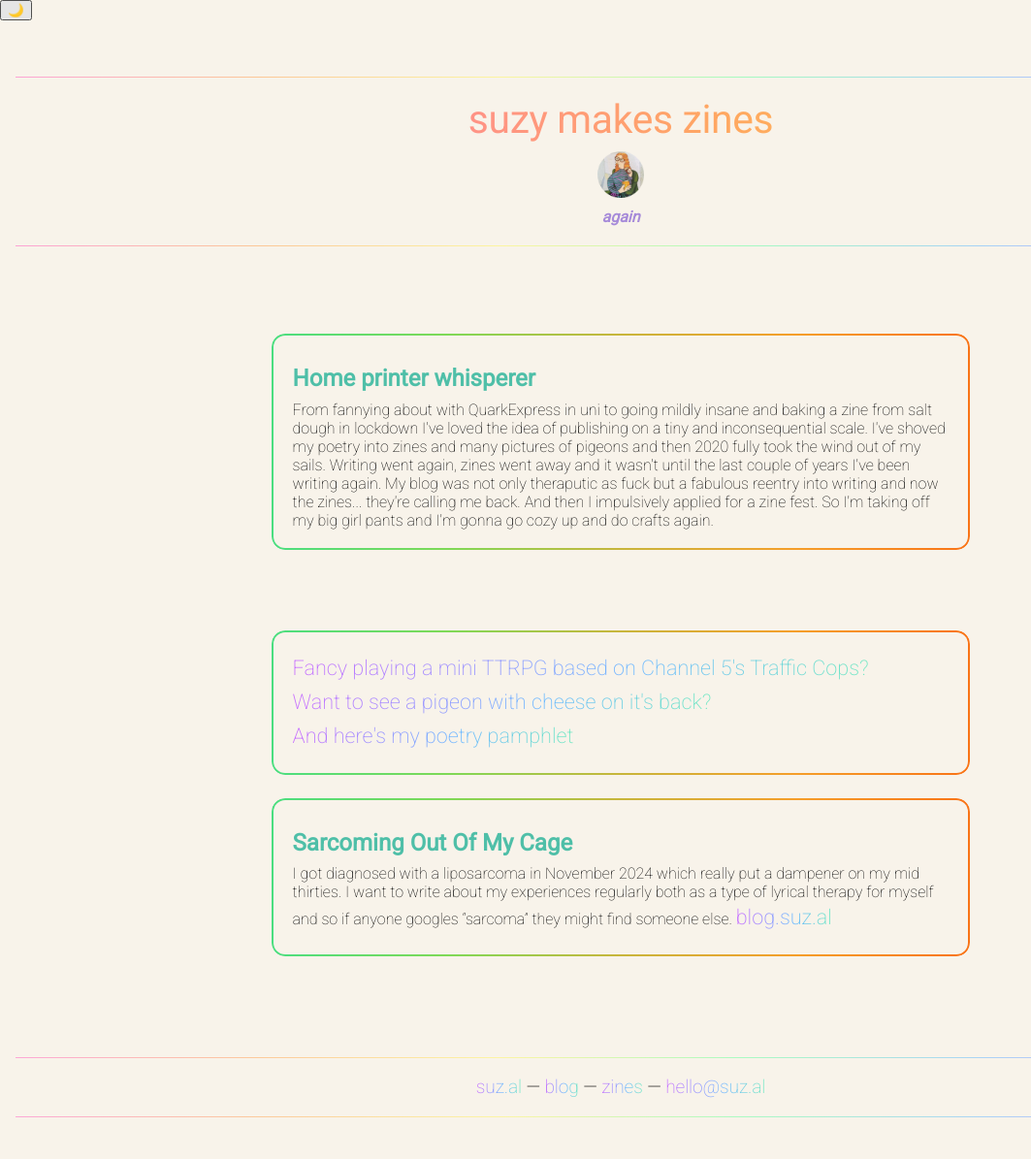
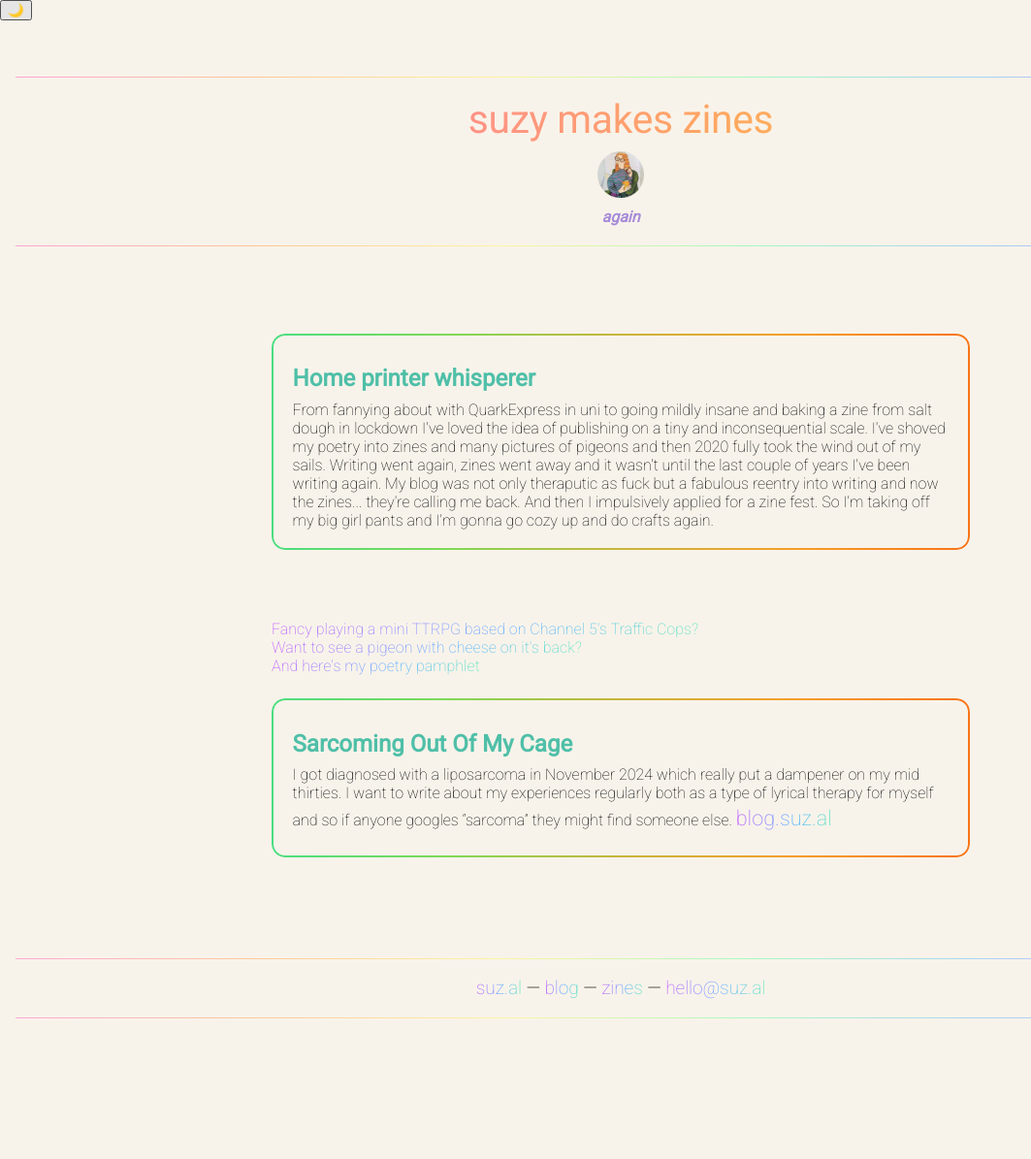
Before and after one commit to Marmitewarlock/suzal, a Jekyll site: the page built from zines/index.md, in a window 1280 px wide. Shown: the whole page at 97% size, without its empty margins (0-1063 px from the left). Built offline with Jekyll 4.4.1, drawn with Linux system fonts in a browser that asks for light colours; after the commit the page ends 1093 px from its top, so only the background shows below that.

Commit message:
Update index.md

```diff
--- a/zines/index.md
+++ b/zines/index.md
@@ -10,7 +10,7 @@ description: again
   My blog was not only theraputic as fuck but a fabulous reentry into writing and now the zines... they're calling me back. And then I impulsively applied for a zine fest. So I'm taking off my big girl pants and I'm gonna go cozy up and do crafts again.
 </div>
 <br>
-<div class="rv-page-card">
+<div class="centered-md">
 <a href="https://drive.google.com/file/d/1AzPulF2h8-KgramUllYy2SSF9KKUeJqp/view?usp=drive_link">Fancy playing a mini TTRPG based on Channel 5's Traffic Cops?</a><br>
 <a href="https://drive.google.com/file/d/1ywcay3wBgpz8P3sM5sLICo0ZQ1ZOtrww/view?usp=drive_link">Want to see a pigeon with cheese on it's back?</a><br>
 <a href="https://drive.google.com/file/d/1SQWaPosvdXeFWhiptOcSg9muKtVAyy8l/view?usp=drive_link">And here's my poetry pamphlet</a>
```
